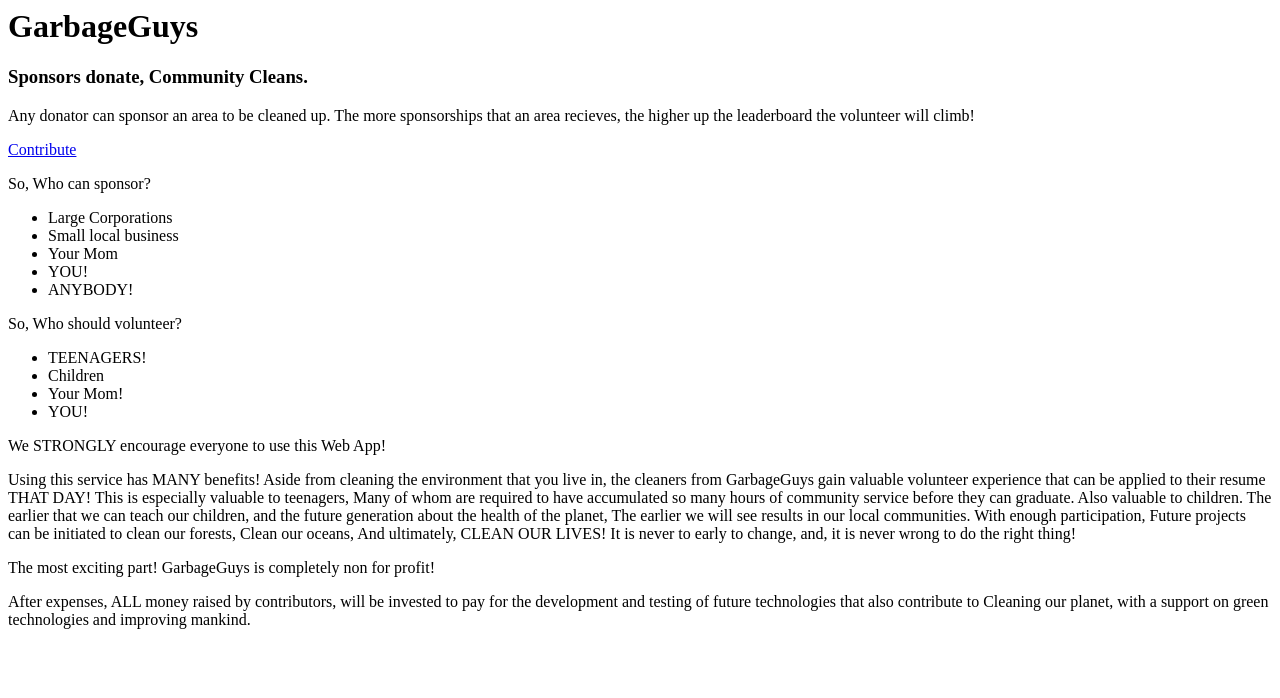
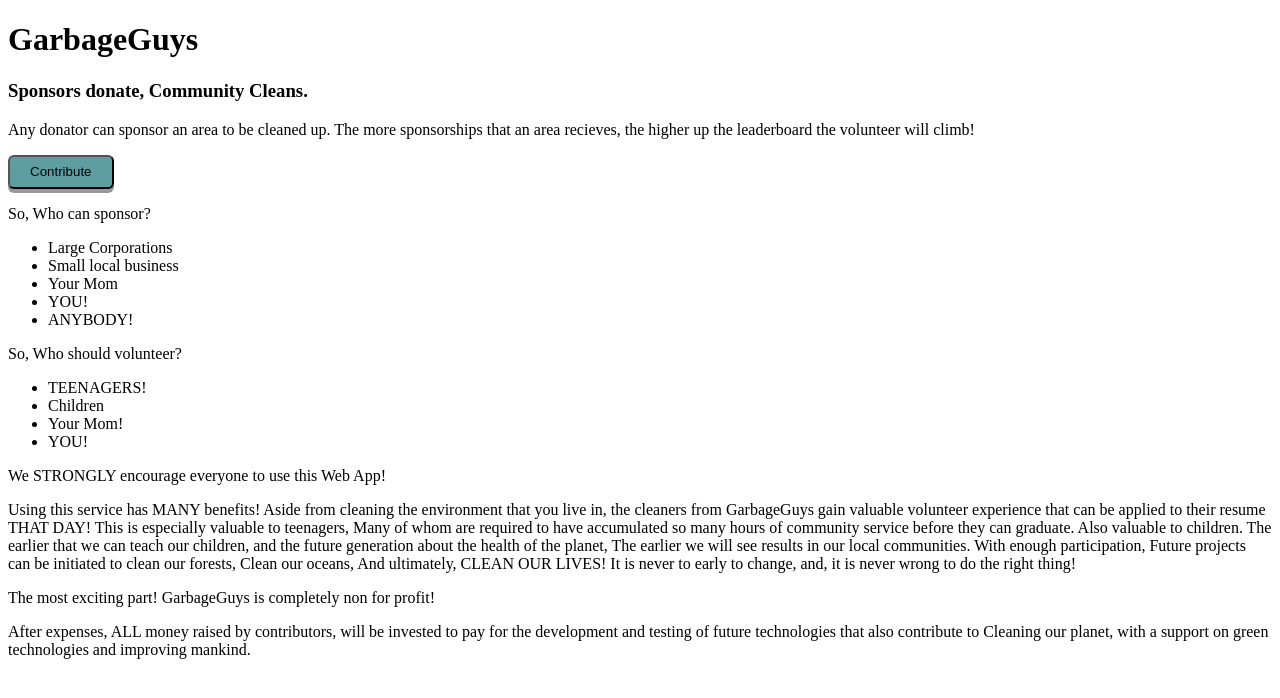
Before and after one commit to BDGabe/SH_Project, a website: page SH_GarbageGuys/www/index.html in a window 1280 px wide. Drawn offline with Linux system fonts and the light colour scheme.

Commit message:
Added a button.

```diff
--- a/SH_GarbageGuys/www/index.html
+++ b/SH_GarbageGuys/www/index.html
@@ -1,23 +1,18 @@
-<!DOCTYPE html-->
 <!DOCTYPE html>
 <html>
 <head>
+    <link rel="stylesheet" href="style.css">
+    <link rel=icon href=/recycleFav.png>
     <title>GarbageGuys</title>					<!-- will need changed when name is decided upon.-->
 </head>
 <body>
     <h1>GarbageGuys</h1>
     <h3>Sponsors donate, Community Cleans.</h3>
-</body>
 
-
-
-
-<body>
     <p>Any donator can sponsor an area to be cleaned up. The more sponsorships that an area recieves, the higher up the leaderboard the volunteer will climb!</p>
-</body>
-
-<body>
-    <a href="./contribute.html">Contribute</a>
+    <div id="menu">
+        <button class="button"><a href="./contribute.html">Contribute</a></button>
+    </div>
     <p>So, Who can sponsor?</p>
 
     <p>
--- a/SH_GarbageGuys/www/style.css
+++ b/SH_GarbageGuys/www/style.css
@@ -3,3 +3,33 @@
     height: 400px; /* The height is 400 pixels */
     width: 100%; /* The width is the width of the web page */
 }
+
+.button {
+    background-color: cadetblue;
+    color: navajowhite;
+    padding: 7.5px 20px;
+    text-align: center;
+    outline: none;
+    border-radius: 6px;
+    box-shadow: 0 4px #999;
+}
+
+.button:hover {
+    background-color: darkslateblue;
+}
+
+.button:active {
+    background-color: darkblue;
+    box-shadow: 0 2px #666;
+    transform: translateY(2px)
+}
+
+a {
+    color: black;
+    text-decoration: none;
+}
+
+a:hover {
+    text-decoration: none;
+    cursor: pointer;
+}
```
